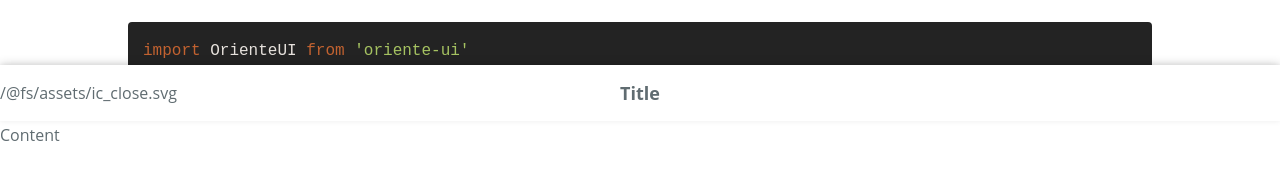
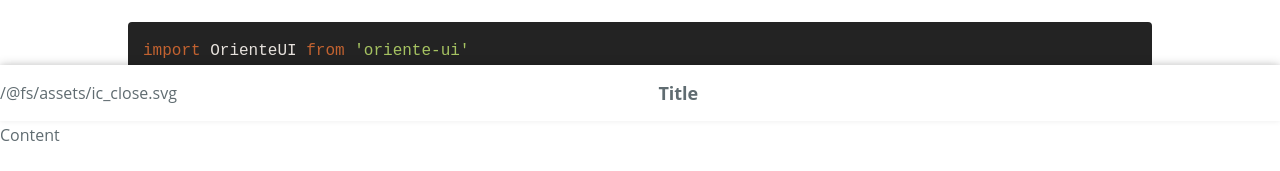
Before and after one commit to oriente-fe/oriente-ui, a Vue app: page / in a window 1280 px wide. Shown: the part 735-906 px from the top of the page. Built offline with nearby package versions, Linux system fonts and the light colour scheme.

Commit message:
Expand the size of middle section of Header

```diff
--- a/packages/Header/index.vue
+++ b/packages/Header/index.vue
@@ -71,7 +71,7 @@
 .middle {
   @extend %flex-center;
 
-  flex: 2;
+  flex: 10;
   font-size: $fs-18;
   font-weight: $fw-regular;
 }
```
